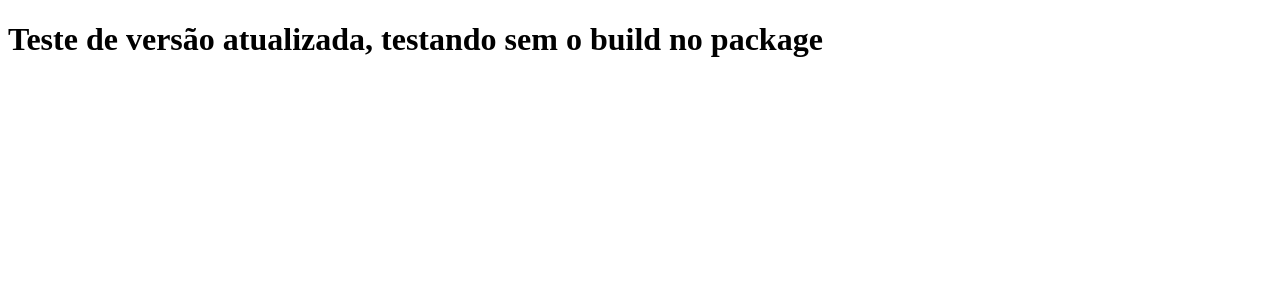
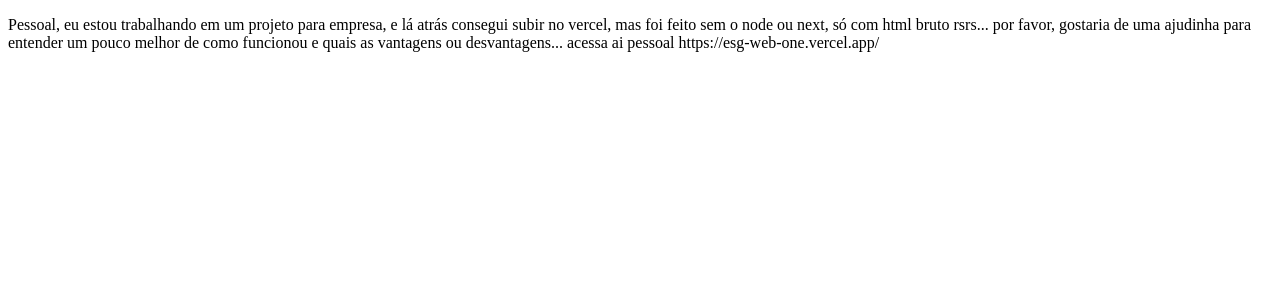
Before and after one commit to hiagoAM/Curso.dev, a Next.js app: page / in a window 1280 px wide. Shown: the top 300 px of the page. Built offline with nearby package versions, Linux system fonts and the light colour scheme.

Commit message:
mensagem para valer

```diff
--- a/pages/index.js
+++ b/pages/index.js
@@ -1,5 +1,8 @@
 function Home(){
-    return <h1>Teste de versão atualizada, testando sem o build no package</h1>
+    return <h1>Preciso de uma ajudinha</h1>,
+    <p>
+        Pessoal, eu estou trabalhando em um projeto para empresa, e lá atrás consegui subir no vercel, mas foi feito sem o node ou next, só com html bruto rsrs... por favor, gostaria de uma ajudinha para entender um pouco melhor de como funcionou e quais as vantagens ou desvantagens... acessa ai pessoal https://esg-web-one.vercel.app/
+    </p>
 
 }
 
```
